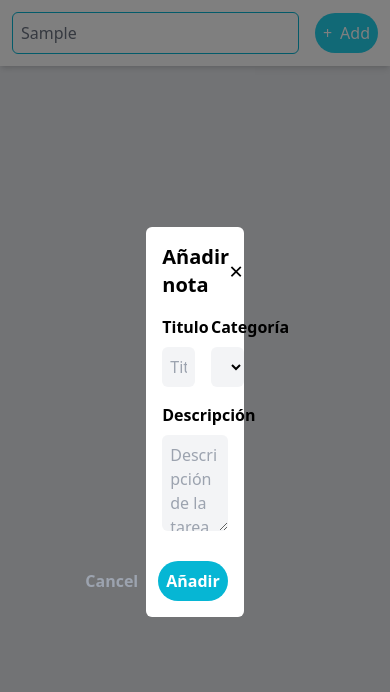
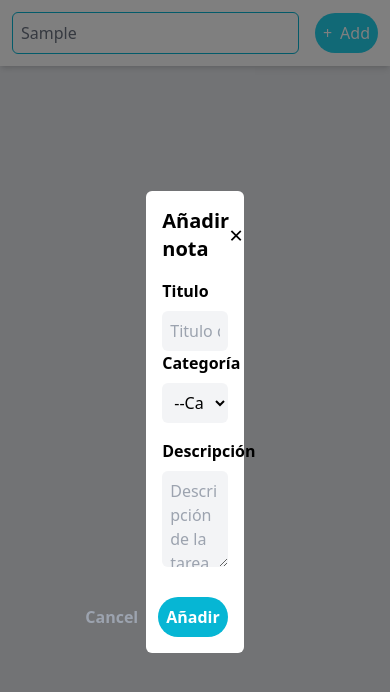
Before and after one commit to miloa2002/Task-manager-Vue, a Vue app: page / in a window 390 px wide. Both pictures are taken after typing "Sample" into the empty fields and a click on the button "Add". Shown: the top 692 px of the page. Built offline with nearby package versions, Linux system fonts and the light colour scheme.

Commit message:
Feat: Inputs mobile

```diff
--- a/src/components/Modal.vue
+++ b/src/components/Modal.vue
@@ -18,13 +18,13 @@ defineProps({
                 <p @click="$emit('delete-modal')" class="text-2xl cursor-pointer">&times;</p>
             </div>
 
-            <div class="flex items-center gap-4">
-                <div class="w-1/2">
+            <div class="md:flex items-center gap-4">
+                <div class="md:w-1/2">
                     <label for="title" class="font-bold mb-2 block">Titulo</label>
                     <input class="outline-cyan-500 bg-gray-100 w-full p-2 rounded-md" type="text" id="title"
                         placeholder="Titulo de la tarea">
                 </div>
-                <div class="w-1/2">
+                <div class="md:w-1/2">
                     <label for="title" class="font-bold mb-2 block">Categoría</label>
                     <select class="outline-cyan-500 bg-gray-100 w-full p-2 rounded-md" name="title" id="title">
                         <option value="">--Categoría--</option>
```
